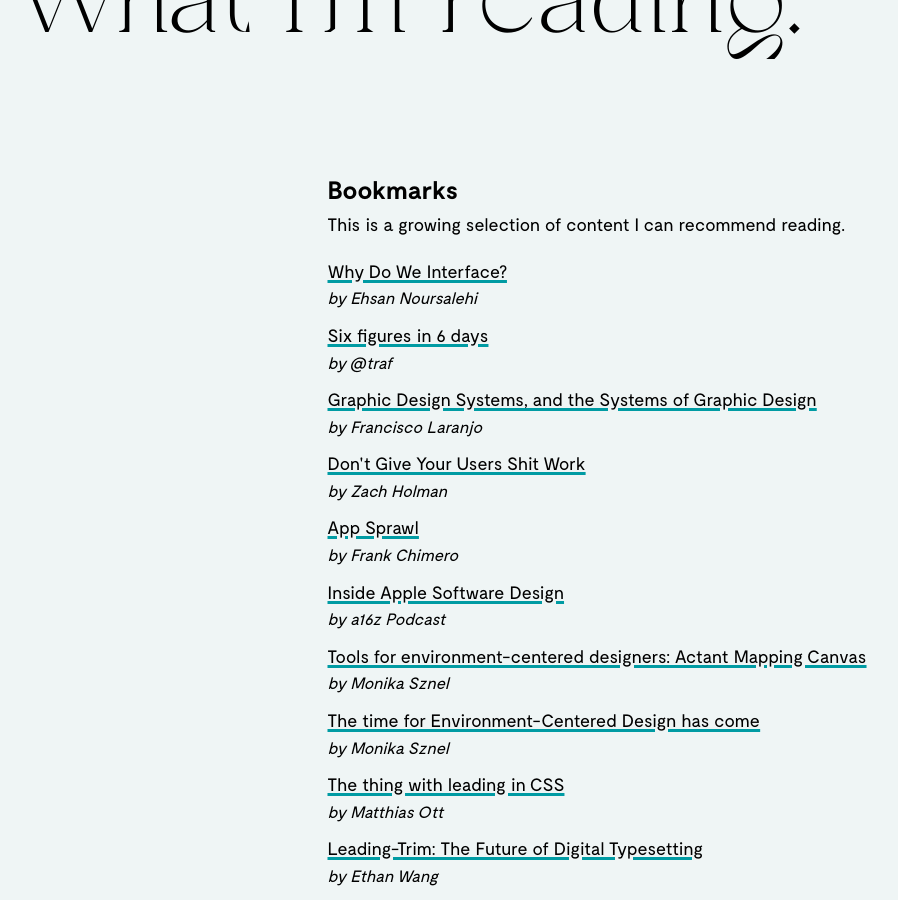
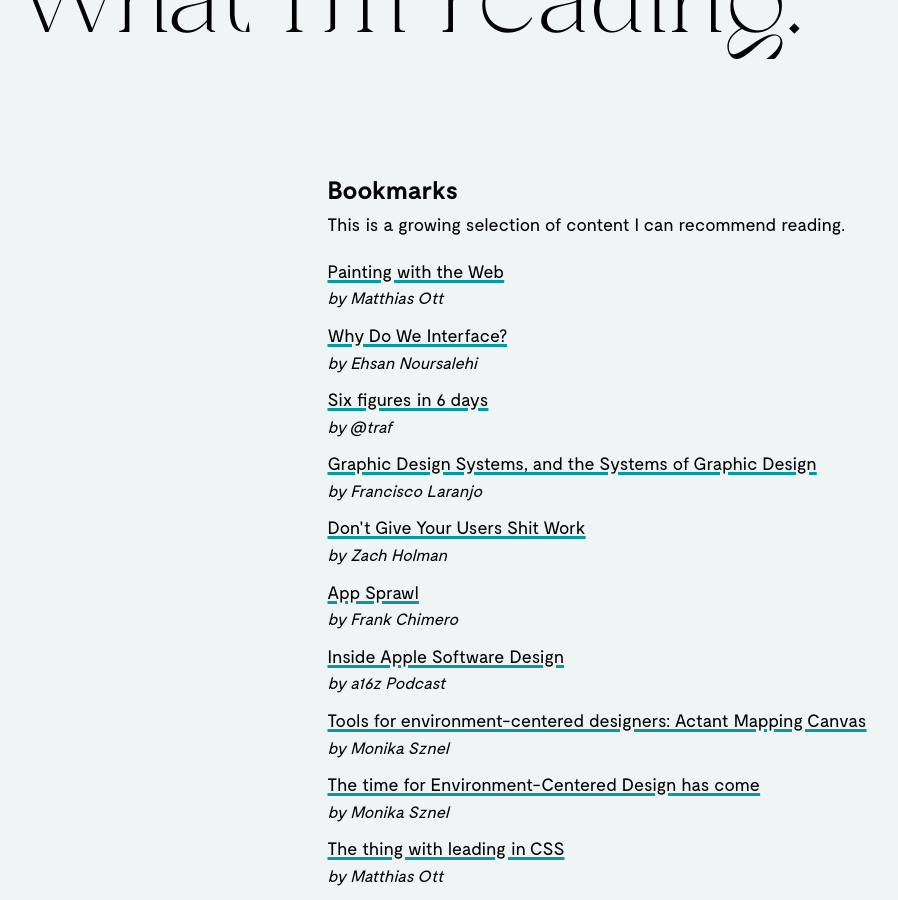
Before and after one commit to jacoblindstrm/jacoblindstrm.github.io, a Jekyll site: the page built from _posts/2020-04-01-what-im-reading.html, in a window 1280 px wide and 900 px high, scrolled down 337 px. Shown: the whole window, without its empty margins (157-1055 px from the left). Built offline with Jekyll 4.4.1, drawn with Linux system fonts in a browser that asks for light colours; comment, search, counter and statistics services are not loaded.

Commit message:
Update articles.yml

```diff
--- a/_data/articles.yml
+++ b/_data/articles.yml
@@ -1,3 +1,6 @@
+- title: Painting with the Web
+  url: https://matthiasott.com/notes/painting-with-the-web
+  author: Matthias Ott
 - title: Why Do We Interface?
   url: http://whydoweinterface.com/
   author: Ehsan Noursalehi
```
